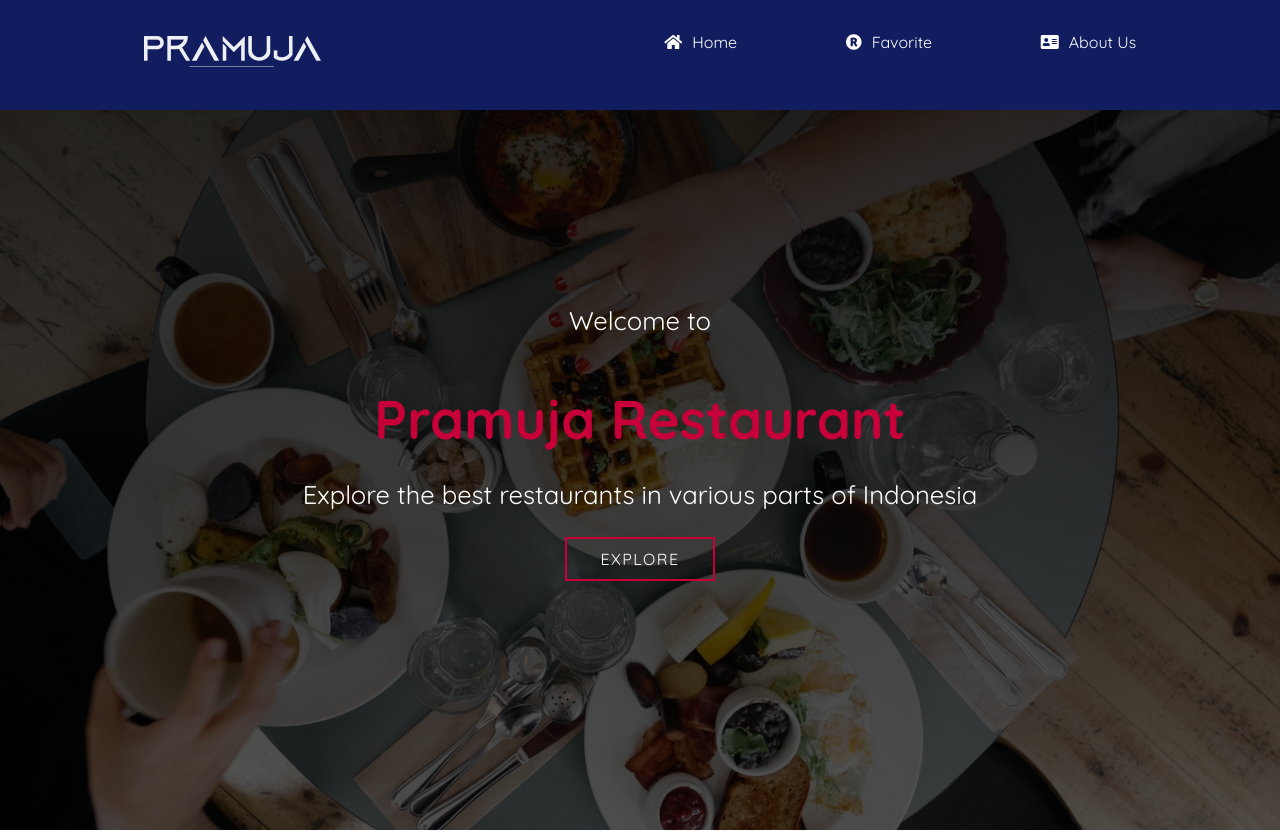
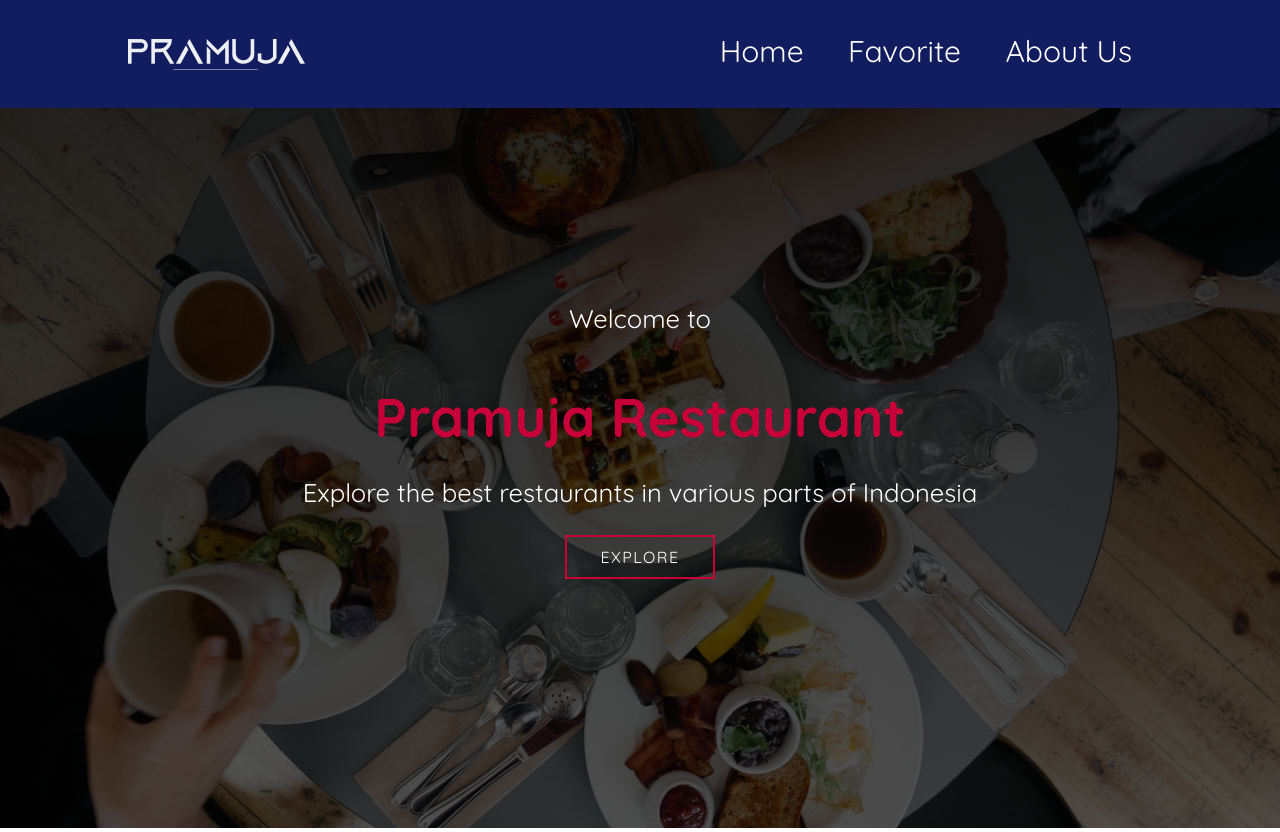
Before and after one commit to aripramuja/Restaurant-aripramuja, a website built with webpack: page src/templates/index.html in a window 1280 px wide. Shown: the top 832 px of the page. Built offline with nearby package versions, Linux system fonts and the light colour scheme.

Commit message:
update aksesibilitas

```diff
--- a/src/scripts/components/app-bar.js
+++ b/src/scripts/components/app-bar.js
@@ -14,19 +14,17 @@ class appBar extends HTMLElement {
 
                     </style>
                     <nav>
-                      <div class="navbar-brand">
-                        <a href=""><img src="${pramuja}" alt="brand" /></a>
-                      </div>
-                      <button class="navbar-toggler" id="navbar-toggler"><i class="fas fa-bars"></i><small>MENU</small></button>
+                      <img src="${pramuja}" class="brand" alt="brand" />
+                      <button class="navbar-toggler" id="navbar-toggler"><i class="fas fa-bars"></i></button>
                       <ul class="navbar-collapse" id="navbarResponsive">
                         <li>
-                          <a href="#home"><i class="fas fa-home"></i>Home</a>
+                          <a href="#home">Home</a>
                         </li>
                         <li>
-                        <a href="#"><i class="fas fa-registered"></i>Favorite</a>
+                        <a href="#">Favorite</a>
                         </li>
                         <li>
-                          <a href="https://www.linkedin.com/in/ari-pramuja/"><i class="fas fa-address-card"></i>About Us</a>
+                          <a href="https://www.linkedin.com/in/ari-pramuja/">About Us</a>
                         </li>
                       </ul>
                     </nav>`;
--- a/src/styles/main.css
+++ b/src/styles/main.css
@@ -13,62 +13,42 @@ nav {
   display: flex;
   flex-wrap: wrap;
   background-color: #111d5e;
-  justify-content: space-around;
   align-items: center;
-  padding: 1rem 0;
-  border-bottom: 2px solid #dee2e6;
-  border-bottom-color: transparent;
-  transition: all 0.2s ease-in-out;
+  padding: 1rem 10%;
   position: relative;
-  right: 0;
-  left: 0;
-  top: 0;
+  justify-content: flex-end;
   z-index: 99;
 }
-.navbar-brand {
-  display: inline-block;
-  padding-top: 0.28625rem;
-  padding-bottom: 0.28625rem;
-  margin-right: 1rem;
-  font-size: 1.125rem;
-  line-height: inherit;
-  white-space: nowrap;
-  min-width: 44px;
-  min-height: 44px;
+.brand {
+  cursor: pointer;
+  margin-right: auto;
 }
 
-nav > ul {
-  display: flex;
-  width: 40%;
-  list-style-type: none;
-  justify-content: space-between;
-  margin-block-start: 1em;
-  margin-block-end: 1em;
-  margin-inline-start: 0px;
-  margin-inline-end: 0px;
+ul {
+  list-style: none;
 }
-nav > ul > li {
-  display: list-item;
-  text-align: -webkit-match-parent;
-  min-width: 44px;
-  min-height: 44px;
-}
-i {
-  margin-right: 10px;
-}
-nav a {
-  font-size: 1rem;
-  font-weight: 400;
-  text-decoration: none;
-  color: white;
+ul li {
+  display: inline-block;
+  padding: 0px 20px;
   min-height: 44px;
   min-width: 44px;
 }
-
-nav a:hover {
-  font-weight: bold;
+ul li a {
+  transition: all 0.3s ease 0s;
+  font-size: 30px;
 }
 
+ul li a:hover {
+  color: #bf1722;
+}
+
+li,
+a {
+  font-weight: 500;
+  font-size: 16px;
+  color: white;
+  text-decoration: none;
+}
 .navbar-toggler {
   background-color: transparent;
   border: 0;
@@ -208,9 +188,6 @@ img.restaurant-img {
   font-weight: bold;
 }
 @media screen and (max-width: 1000px) {
-  .navbar-toggler {
-    display: flex;
-  }
   nav > ul {
     display: none;
     width: 100%;
@@ -218,6 +195,15 @@ img.restaurant-img {
   }
   nav > ul.show {
     display: flex;
+  }
+  nav ul li {
+    padding: 0%;
+  }
+  li a {
+    font-size: 34px;
+  }
+  .navbar-toggler {
+    display: block;
   }
 }
 
```
